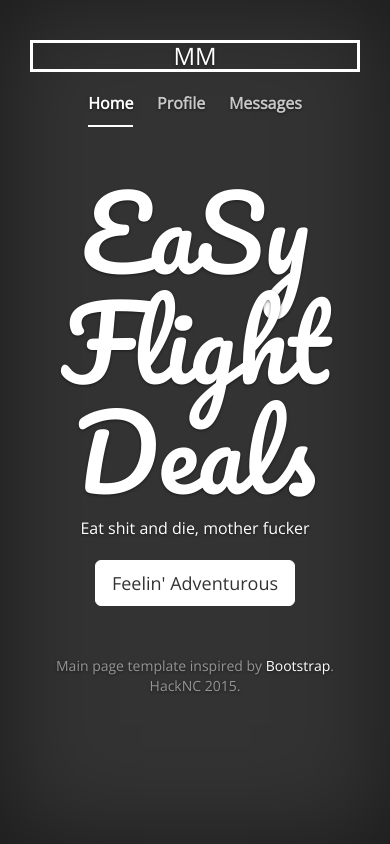
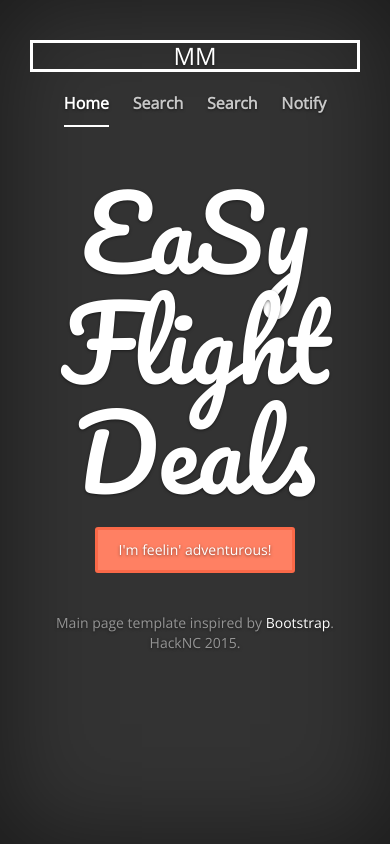
Before and after one commit to catzhangy1/esfd_flask, a Flask app: page / in a window 390 px wide. Run offline with Flask 2, Linux system fonts and the light colour scheme; a database or web service that is not in the repository returns one stand-in record (values such as "Sample title"); some libraries are stand-ins or nearby versions.

Commit message:
Front-end routing

```diff
--- a/server.py
+++ b/server.py
@@ -55,6 +55,23 @@ auth_query_parameters = {
     # "show_dialog": SHOW_DIALOG_str,
     "client_id": CLIENT_ID
 }
+@app.route('/results')
+def testMethod2():
+    return 4
+
+@app.route('/#/results')
+def testMehthod():
+    return 3
+
+@app.route('/search', methods=['GET'])
+def testMethod3():
+    print 'search'
+    return 'success'
+
+@app.route('/#/search', methods=['GET'])
+def testMehthod4():
+    print '#search'
+    return 'success'
 
 @app.route("/")
 def main():
@@ -124,9 +141,5 @@ def callback():
     print playlist_data
     return 'it works!'
 
-@app.route("/hellotest")
-def hellotest():
-    return 'hello world'
-
 if __name__ == "__main__":
     app.run(debug=True)
--- a/static/css/main.css
+++ b/static/css/main.css
@@ -8,7 +8,6 @@ a:focus,
 a:hover {
   color: #fff;
 }
-
 /* Custom default button */
 .btn-default,
 .btn-default:hover,
@@ -18,7 +17,21 @@ a:hover {
   background-color: #fff;
   border: 1px solid #fff;
 }
+.inner-cover .button{
+  background-color: #FF8063;
+  border-color: #FA6948;
+  width: 200px;
+  border-radius: 3px;
+  border-style: solid;
+  margin-right: auto;
+  margin-left: auto;
+  padding: 10px 10px 10px 10px;
+  text-decoration: blink;
+}
 
+.inner-cover .button .a{
+  text-decoration: blink;
+}
 
 /*
  * Base structure
--- a/static/js/app.js
+++ b/static/js/app.js
@@ -1,26 +1,12 @@
-var esfd= angular.module('esfd', [
-    'ngRoute'
-]);
+angular.module('esfd', [
+    'ngRoute',
+    'esfd.home',
+    'esfd.search',
+    'esfd.results'])
 
-esfd.config(['$routeProvider',
+.config(['$routeProvider',
   function($routeProvider) {
     $routeProvider.
-      when('/login', {
-        templateUrl: '../templates/login.html',
-        controller: 'loginCtrl'
-      }).
-        when('/home', {
-          templateUrl: 'home.html',
-          controller: 'homeCtrl'
-        }).
-      when('/success', {
-        templateUrl: '../templates/login-success.html',
-        controller: 'UserDetailCtrl'
-      }).
-      when('/matching', {
-        templateUrl: '../tamplates/match.html',
-        controller: 'MatchCtrl'
-      }).
       otherwise({
         redirectTo: '/home'
       });
--- a/static/js/home.html
+++ b/static/js/home.html
@@ -1,7 +1,12 @@
+
 <div class="inner-cover">
     <h1 class="cover-heading">EaSy Flight Deals</h1>
-    <p class="lead">Eat shit and die, mother fucker</p>
     <p class="lead">
-        <a href="#" class="btn btn-lg btn-default">Feelin' Adventurous</a>
+        <div class = "button" >
+            <a ng-controller="HomeCtrl" ng-click ="getResults()">
+                I'm feelin' adventurous!
+            </a>
+        </div>
+    </div>
     </p>
 </div>
--- /dev/null
+++ b/static/js/home.js
@@ -0,0 +1,26 @@
+'use strict';
+
+angular.module('esfd.home', ['ngRoute'])
+
+    .config(['$routeProvider', function($routeProvider) {
+        $routeProvider.when('/home', {
+            templateUrl: '../static/js/home.html',
+            controller: 'HomeCtrl'
+        });
+    }])
+
+    .controller('HomeCtrl', ['$scope','$log', '$window', '$http', function($scope, $log, $window, $http ) {
+        $log.log('launched');
+        $scope.getResults = function (){
+            $log.log("test");
+            console.log('test');
+            $http.get('/search',null).
+                success(function(results){
+                $log.log(results);
+                    $window.location.path = ('/results');
+            }).
+            error(function(error){
+                $log.log(error);
+            });
+        };
+    }]);
--- /dev/null
+++ b/static/js/results.js
@@ -0,0 +1,14 @@
+'use strict';
+
+angular.module('esfd.results', ['ngRoute'])
+
+    .config(['$routeProvider', function($routeProvider) {
+        $routeProvider.when('/results', {
+            templateUrl: '../static/js/results.html',
+            controller: 'ResultsCtrl'
+        });
+    }])
+
+    .controller('ResultsCtrl', [function() {
+
+    }]);
--- /dev/null
+++ b/static/js/search.js
@@ -0,0 +1,14 @@
+'use strict';
+
+angular.module('esfd.search', ['ngRoute'])
+
+    .config(['$routeProvider', function($routeProvider) {
+        $routeProvider.when('/search', {
+            templateUrl: '../static/js/search.html',
+            controller: 'SearchCtrl'
+        });
+    }])
+
+    .controller('SearchCtrl', [function() {
+
+    }]);
--- a/templates/index.html
+++ b/templates/index.html
@@ -9,10 +9,6 @@
     <meta name="description" content="Bringing music lovers together">
     <meta name="author" content="Janan and Cat">
     <link href='https://fonts.googleapis.com/css?family=Pacifico|Open+Sans:400,300' rel='stylesheet' type='text/css'>
-
-    <script src="../static/js/app.js"></script>
-    <script src="../static/js/appControllers.js"></script>
-
 
     <meta name="viewport" content="width=device-width, initial-scale=1">
     <!-- The above 3 meta tags *must* come first in the head; any other head content must come *after* these tags -->
@@ -48,17 +44,17 @@
               <nav>
                 <ul class="nav masthead-nav">
                   <li class="active"><a href="#">Home</a></li>
-                  <li><a href="#">Profile</a></li>
-                  <li><a href="#">Messages</a></li>
+                  <li><a href="/#/search">Search</a></li>
+                  <li><a href="/#/subscribe">Search</a></li>
+                  <li><a href="/#/notify">Notify</a></li>
                 </ul>
               </nav>
             </div>
           </div>
 
-
         <div class="container main-view">
 <!--             container for the main view -->
-            <div ng-view> <p>a little test</p></div>
+            <div ng-view></div>
           <div class="mastfoot">
             <div class="inner">
               <p>Main page template inspired by <a href="http://getbootstrap.com">Bootstrap</a>. HackNC 2015. </p>
@@ -70,12 +66,16 @@
       </div>
 
     </div>
-
+      <script src="../static/js/app.js"></script>
+      <script src="../static/js/home.js"></script>
+      <script src="../static/js/results.js"></script>
+      <script src="../static/js/search.js"></script>
     <!-- Bootstrap core JavaScript
     ================================================== -->
     <!-- Placed at the end of the document so the pages load faster -->
 
-    <script src="https://ajax.googleapis.com/ajax/libs/jquery/1.11.3/jquery.min.js"></script>
+
+      <script src="https://ajax.googleapis.com/ajax/libs/jquery/1.11.3/jquery.min.js"></script>
     <script src="../../dist/js/bootstrap.min.js"></script>
     <!-- IE10 viewport hack for Surface/desktop Windows 8 bug -->
     <script src="../../assets/js/ie10-viewport-bug-workaround.js"></script>
```
Also changed, not shown: static/js/home/home.js (deleted, +0 -14 lines), static/js/results.html (added, +18 -0 lines), static/js/search.html (added, +18 -0 lines), templates/home.html (added, +7 -0 lines), templates/home/home.html (deleted, +0 -7 lines), templates/home/home.js (deleted, +0 -14 lines).
